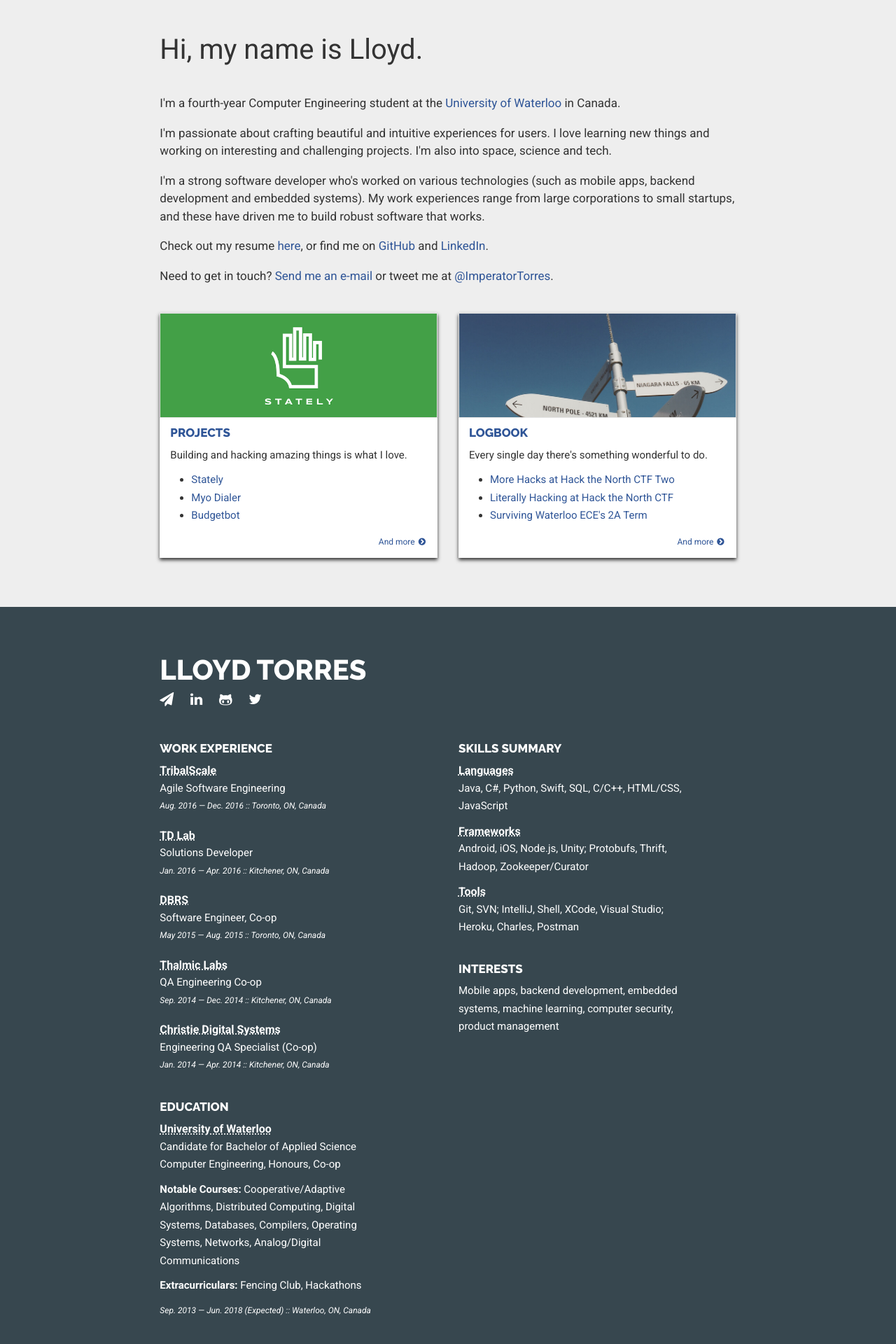
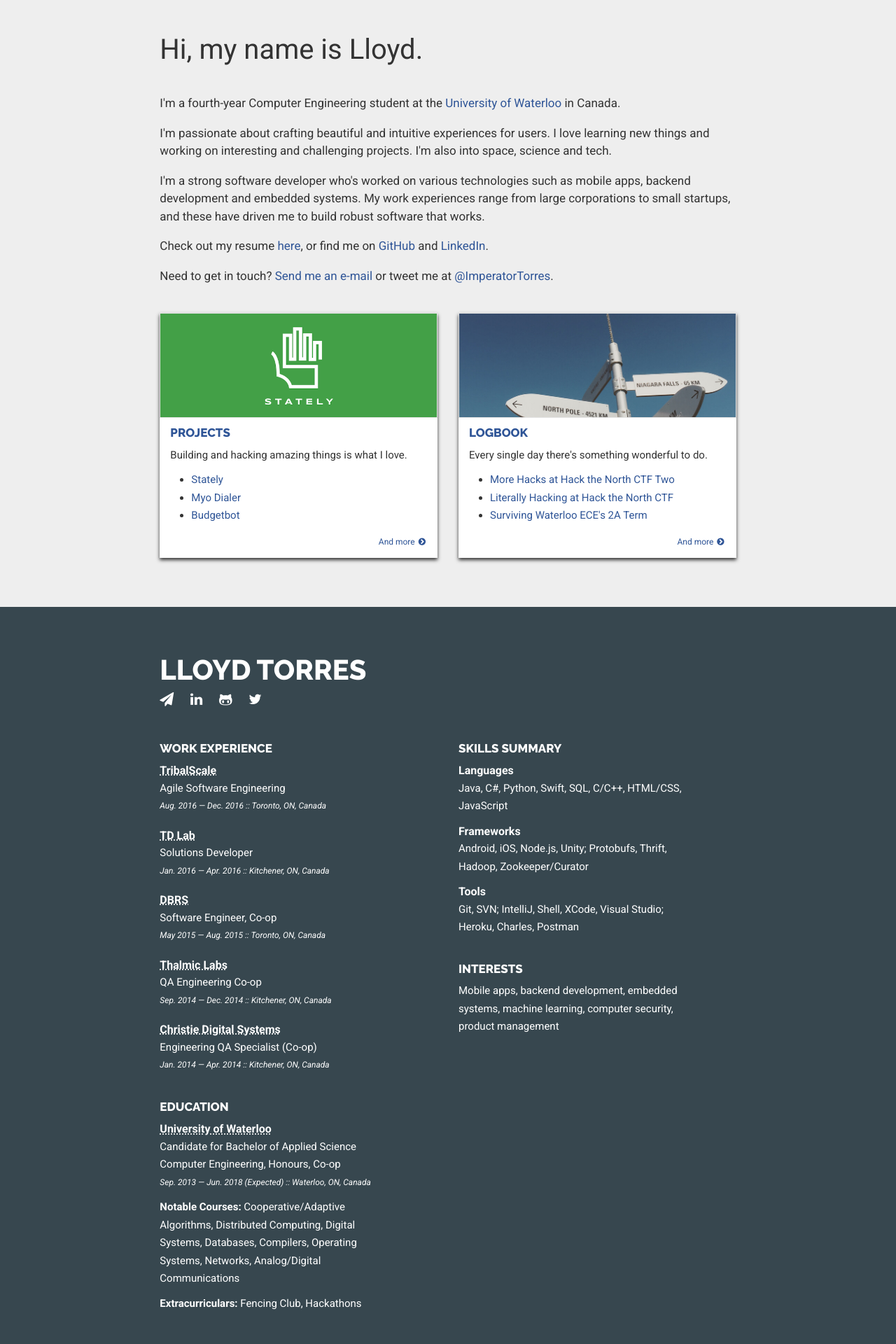
Before and after one commit to lloydtorres/lloydtorres.github.io, a Jekyll site: the page built from index.html, in a window 1280 px wide. Shown: the part 903-2823 px from the top of the page at 70% size. Built offline with Jekyll 4.4.1, drawn with Linux system fonts in a browser that asks for light colours.

Commit message:
More resume adjustments

```diff
--- a/_sass/_layout.scss
+++ b/_sass/_layout.scss
@@ -769,8 +769,6 @@
     .resume-sub-header {
       font-size: 16px;
       font-weight: bold;
-      text-decoration: underline;
-      text-decoration-style: dotted;
     }
 }
 
--- a/index.html
+++ b/index.html
@@ -50,7 +50,7 @@
 
                     <p>I'm passionate about crafting beautiful and intuitive experiences for users. I love learning new things and working on interesting and challenging projects. I'm also into space, science and tech.</p>
 
-                    <p>I'm a strong software developer who's worked on various technologies (such as mobile apps, backend development and embedded systems). My work experiences range from large corporations to small startups, and these have driven me to build robust software that works.</p>
+                    <p>I'm a strong software developer who's worked on various technologies such as mobile apps, backend development and embedded systems. My work experiences range from large corporations to small startups, and these have driven me to build robust software that works.</p>
 
                     <p>Check out my resume <a id="resume-link" href="#resume">here</a>, or find me on <a href="https://github.com/lloydtorres">GitHub</a> and <a href="https://www.linkedin.com/in/lartorres">LinkedIn</a>.</p>
 
@@ -160,10 +160,10 @@
                               <div class="job-entry">
                                   <p><div class="company"><a href="https://uwaterloo.ca/">University of Waterloo</a></div>
                                   <div>Candidate for Bachelor of Applied Science</div>
-                                  <div>Computer Engineering, Honours, Co-op</div></p>
+                                  <div>Computer Engineering, Honours, Co-op</div>
+                                  <div class="caption">Sep. 2013 — Jun. 2018 (Expected) :: Waterloo, ON, Canada</div></p>
                                   <p><strong>Notable Courses:</strong> Cooperative/Adaptive Algorithms, Distributed Computing, Digital Systems, Databases, Compilers, Operating Systems, Networks, Analog/Digital Communications</p>
                                   <p><strong>Extracurriculars:</strong> Fencing Club, Hackathons</p>
-                                  <div class="caption">Sep. 2013 — Jun. 2018 (Expected) :: Waterloo, ON, Canada</div>
                               </div>
 
                           </div>
```
